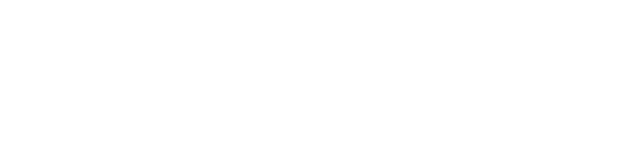
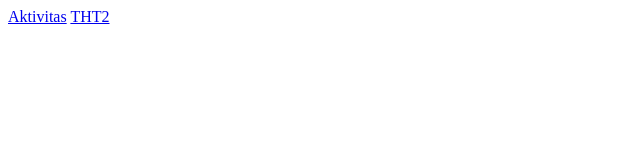
Before and after one commit to masssbroo/Prak-Pemograman-Web-G-Hardy-105223013, a plain HTML site: page index.html in a window 1280 px wide. Shown: the whole page, without its empty margins (0-640 px from the left). Drawn offline with Linux system fonts and the light colour scheme.

Commit message:
0.6 add text

```diff
--- a/index.html
+++ b/index.html
@@ -6,7 +6,7 @@
     <title>Document</title>
 </head>
 <body>
-    <a href="W2/Aktivitas/index.html"></a>
-    <a href="W2/THT/index.html"></a>
+    <a href="W2/Aktivitas/index.html">Aktivitas</a>
+    <a href="W2/THT/index.html">THT2</a>
 </body>
 </html>
```
